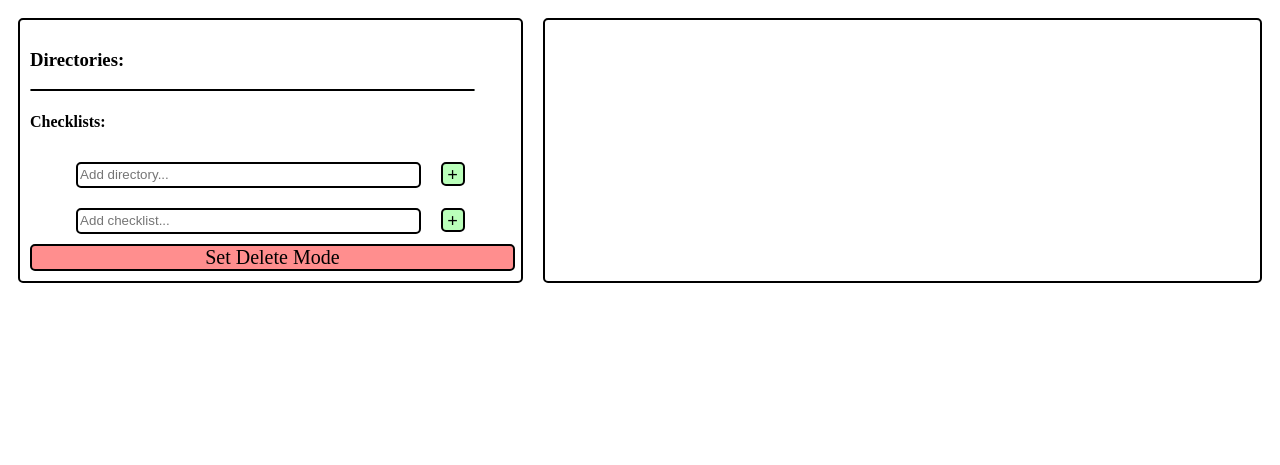
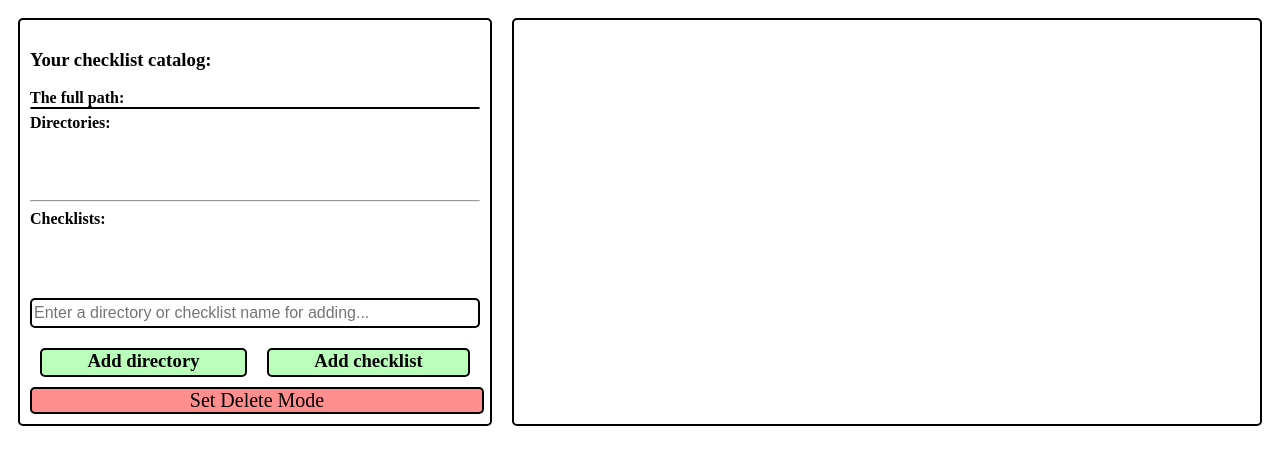
Before and after one commit to JonnyB1438/checklister, a Django app: page /checklist/ in a window 1280 px wide. Shown: the top 465 px of the page. Run offline with Django 3.2, Linux system fonts and the light colour scheme.

Commit message:
added menu icons; refactored js code

```diff
--- a/checklister/checklist/services.py
+++ b/checklister/checklist/services.py
@@ -281,4 +281,5 @@ def post_handler(request):
                                  name=request.POST["checklist_name"],
                                  data=request.POST["checklist_data"]):
             return JsonResponse({'status': 'Success'}, status=200)
-    return JsonResponse({'error': 'Error'}, status=500)
+    return JsonResponse({'status': 'Success'}, status=200)
+    # return JsonResponse({'error': 'Error'}, status=500)
--- a/checklister/checklist/static/checklist/css/styles.css
+++ b/checklister/checklist/static/checklist/css/styles.css
@@ -1,35 +1,26 @@
-li {
-    color: green;
+h2 {
+    text-align: center;
 }
 
-.menu_img {
-    width: 20px;
-    height: 20px;
-}
-
-.parent {
-    display: flex;
-    flex-flow: row nowrap;
-    justify-content: center;
-    align-items: stretch;
-    height: 100%;
-    width: 100%;
+h4 {
+    margin: 5px 0 0 0;
 }
 
 .child {
     border: 2px solid black;
     border-radius: 5px;
-    flex: 0 1 auto;
     margin: 10px;
     padding: 10px;
 }
 
 #list_block {
+    max-width: 450px;
     flex: 1 1 auto;
 }
 
 #content {
-    flex: 3 1 auto;
+    max-width: 900px;
+    flex: 2 1 auto;
 }
 
 .parent_dir {
@@ -38,162 +29,15 @@ li {
     border: 1px solid black;
     border-radius: 3px;
     background-color: #baffba;
-    width: 90%;
+    box-sizing: border-box;
     font-size: 20px;
     text-align: left;
     padding-left: 10px;
     display: block;
 }
 
-#list, #check_list {
-    list-style: none;
-    padding: 0;
-}
-
-.list {
-    cursor: pointer;
-    user-select: none;
-    border: 1px solid lightblue;
-    color: blue;
-    background-color: #e7e7e7;
-    border-radius: 3px;
-    margin: 10px 0 10px 20px;
-    font-size: 20px;
-    text-align: left;
-    padding-left: 10px;
-}
-
-.list:hover {
-    background-color: #9cd9ed;
-}
-
-.check_list {
-    cursor: pointer;
-    user-select: none;
-    border: 1px solid brown;
-    color: blue;
-    background-color: #ffff7b;
-    border-radius: 3px;
-    margin: 10px 0 10px 20px;
-    font-size: 20px;
-    text-align: left;
-    padding-left: 10px;
-}
-
-.check_list:hover {
-    background-color: yellow;
-}
-
-#parent_dir:hover {
-    background-color: #56ff56;
-}
-
-.adding {
-    display: flex;
-    flex-flow: row nowrap;
-    justify-content: center;
-    align-items: stretch;
-    width: 100%;
-}
-
-.adding > input, #add_input {
-    border: 2px solid black;
-    border-radius: 5px;
-    flex: 0 1 auto;
-    margin: 10px;
-    width: 70%;
-    height: 20px;
-}
-
-.adding > .add_btn {
-    border: 2px solid black;
-    border-radius: 5px;
-    flex: 0 1 auto;
-    margin: 10px;
-    height: 20px;
-    width: 20px;
-    cursor: pointer;
-    user-select: none;
-    text-align: center;
-    font-size: 14pt;
-    font-weight: bold;
-    background-color: #baffba;
-}
-
-.button {
-    border: 2px solid black;
-    border-radius: 5px;
-    flex: 0 1 auto;
-    margin: 10px;
-    height: 20px;
-    cursor: pointer;
-    user-select: none;
-    text-align: center;
-    font-size: 14pt;
-    font-weight: bold;
-    background-color: #baffba;
-}
-
-#checklist_data > div > label {
-    cursor: pointer;
-    user-select: none;
-}
-
-.active {
-    border: 2px solid black;
-    border-radius: 5px;
-}
-
-#delete_mode {
-    cursor: pointer;
-    user-select: none;
-    border: 2px solid black;
-    border-radius: 5px;
-    width: 100%;
-    font-size: 20px;
-    text-align: center;
-    display: block;
-}
-
-.delete_mode, .delete {
-    background-color: #ff8e8e;
-}
-
-.normal_mode {
-    background-color: #88ff88;
-}
-
-#editing_div {
-    display: flex;
-    flex-flow: row nowrap;
-    justify-content: center;
-    align-items: stretch;
-    width: 100%;
-}
-
-#checklist_data > div {
-    margin: 10px;
-    height: 20px;
-    text-align: left;
-    font-size: 14pt;
-    display: flex;
-    flex-flow: row nowrap;
-    justify-content: left;
-    align-items: flex-start;
-    width: 100%;
-}
-
-#edit_string_input {
-    flex: 4 1 auto;
-}
-
-#save_string_btn {
-    flex: 1 1 auto;
-    margin: 0 10px 0 10px ;
-}
-
-.hide {
-    display: none;
+.parent_dir:hover, .button:hover {
+    background-color: #7dff7d;
 }
 
 /* Класс контекстного меню: */
@@ -218,3 +62,159 @@ li {
 .context-menu ul li a { color: #333; text-decoration: none; font-size: 12px; display: block; padding: 5px; }
 
 .context-menu ul li a:hover { background-color: #eee; }
+
+
+.flex_container {
+    display: flex;
+    flex-flow: row nowrap;
+    justify-content: center;
+}
+
+.flex_item {
+    flex: 1 1 auto;
+}
+
+.flex_end_item {
+    flex: 0 1 auto;
+    align-self: center;
+    justify-self: flex-end;
+}
+
+img.flex_end_item   {
+    width: 20px;
+    height: 20px;
+}
+
+#directory_list, #checklist_list {
+    min-height: 60px;
+}
+
+.directory {
+    cursor: pointer;
+    user-select: none;
+    border: 1px solid lightblue;
+    color: blue;
+    background-color: #e7e7e7;
+    border-radius: 3px;
+    margin: 10px 0 10px 20px;
+    font-size: 20px;
+    text-align: left;
+}
+
+.directory_name {
+    padding-left: 10px;
+}
+
+.directory:hover {
+    background-color: #9cd9ed;
+}
+
+.checklist {
+    cursor: pointer;
+    user-select: none;
+    border: 1px solid brown;
+    color: blue;
+    background-color: #ffff7b;
+    border-radius: 3px;
+    margin: 10px 0 10px 20px;
+    font-size: 20px;
+    text-align: left;
+    padding-left: 10px;
+}
+
+.checklist_name {
+    padding-left: 10px;
+}
+
+.checklist:hover {
+    background-color: yellow;
+}
+
+#delete_mode {
+    cursor: pointer;
+    user-select: none;
+    border: 2px solid black;
+    border-radius: 5px;
+    width: 100%;
+    font-size: 20px;
+    text-align: center;
+    display: block;
+}
+
+.delete_mode, .delete {
+    background-color: #ff8e8e;
+}
+
+.normal_mode {
+    background-color: #88ff88;
+}
+
+.adding > input {
+    border: 2px solid black;
+    border-radius: 5px;
+    margin: 10px 0 10px 0;
+    box-sizing: border-box;
+    width: 100%;
+    height: 30px;
+    font-size: 12pt;
+}
+
+.button {
+    border: 2px solid black;
+    border-radius: 5px;
+    margin: 10px;
+    padding: 0 10px 0 10px;
+    height: 25px;
+    cursor: pointer;
+    user-select: none;
+    text-align: center;
+    font-size: 14pt;
+    font-weight: bold;
+    background-color: #baffba;
+}
+
+#checklist_data > div {
+    margin: 10px 0 10px 0;
+    height: 20px;
+    text-align: left;
+    font-size: 14pt;
+    width: 100%;
+}
+
+#checklist_data > div:not(.active) {
+    border: 1px solid transparent;
+}
+
+#checklist_data > div:hover:not(.active) {
+    border: 1px solid black;
+    border-radius: 5px;
+}
+
+checkbox_label {
+    cursor: pointer;
+    user-select: none;
+    box-sizing: border-box;
+    word-break: break-word;
+}
+
+#save_string_btn {
+    border: 2px solid black;
+    border-radius: 5px;
+    padding: 0 10px 0 10px;
+    height: 20px;
+    cursor: pointer;
+    user-select: none;
+    text-align: center;
+    font-size: 12pt;
+    font-weight: bold;
+    background-color: #baffba;
+}
+
+.active {
+    border: 2px solid black;
+    border-radius: 5px;
+}
+
+.hide {
+    display: none;
+}
--- a/checklister/checklist/static/checklist/js/main.js
+++ b/checklister/checklist/static/checklist/js/main.js
@@ -1,3 +1,6 @@
+var elementListDirectoryClassName = '.directory';
+var menu_image = '/static/checklist/img/menu.webp'
+
 $(document).ready(function () {
 
     var csrf = $("input[name=csrfmiddlewaretoken]").val();
@@ -9,9 +12,9 @@ $(document).ready(function () {
     });
 
     // Entry into the directory
-    $(document).on("click", ".list", function(){
+    $(document).on("click", ".directory_name", function(){
         console.log('Click! - ' + $(this).text());
-        if ($(this).hasClass('delete')) {}
+        if ($(this).parent().hasClass('delete')) {}
         else {
             console.log($(this).attr('value'))
             $.ajax({
@@ -41,31 +44,14 @@ $(document).ready(function () {
         });
     });
 
-    //loading checklist information
-    $(document).on("click", ".check_list", function(){
-        if ($(this).hasClass('delete')) {}
-        else {
-        console.log("Choosen checklist ID:" + $(this).attr('value'));
-        $.ajax({
-            url: '',
-            type: 'get',
-            data: {
-                checklist_id: $(this).attr('value'),
-            },
-            success: load_checklist_data,
-            error: function(response) {location.reload();},
-        });
-        };
-    });
-
     // creation a new directory into the current directory
     $(document).on("click", "#add_dir", function(){
         console.log('Click adding directory! - ' + $(this).text());
-        let dir_name = $("#dir_name").val();
+        let dir_name = $("#entered_name").val();
 //        console.log(dir_name);
 //        console.log(csrf);
         if (dir_name) {
-            $("#dir_name").val("");
+            $("#entered_name").val("");
             $.ajax({
                 url: '',
                 type: 'post',
@@ -83,11 +69,9 @@ $(document).ready(function () {
     // creation a new checklist into the current directory
     $(document).on("click", "#add_checklist", function(){
         console.log('Click adding checklist!');
-        var checklist_name = $("#checklist_name").val();
-//        console.log(checklist_name);
-//        console.log(csrf);
+        var checklist_name = $("#entered_name").val();
         if (checklist_name) {
-            $("#checklist_name").val("");
+            $("#entered_name").val("");
             $.ajax({
                 url: '',
                 type: 'post',
@@ -102,6 +86,11 @@ $(document).ready(function () {
         };
     });
 
+    // open menu
+    $(document).on("click", ".menu_img", function() {
+        console.log("The menu is opening...")
+    });
+
     // Entry into deletion mode and normal mode
     $(document).on("click", "#delete_mode", function(){
         console.log('Click Delete Mode!');
@@ -111,34 +100,36 @@ $(document).ready(function () {
             $(this).text('Set Normal Mode');
             $(this).removeClass("delete_mode")
             $(this).addClass("normal_mode")
-            $(".list").addClass("delete")
-            $(".check_list").addClass("delete")
+            $(".directory").addClass("delete")
+            $(".checklist").addClass("delete")
             $(".adding").addClass("hide")
             $(".parent_dir").addClass("hide")
+            $(".menu_img").addClass("hide")
         }
         else {
             $(this).attr('value', '0');
             $(this).text('Set Delete Mode');
             $(this).removeClass("normal_mode")
             $(this).addClass("delete_mode")
-            $(".list").removeClass("delete")
-            $(".check_list").removeClass("delete")
+            $(".directory").removeClass("delete")
+            $(".checklist").removeClass("delete")
             $(".adding").removeClass("hide")
             $(".parent_dir").removeClass("hide")
+            $(".menu_img").removeClass("hide")
         };
     });
 
-    // Deletion directory or checklist
+    // Deletion directory or checklist (not tested)
     $(document).on("click", ".delete", function(){
         console.log("We will delete" + $(this).attr('innerHtml'));
         let dict = {};
         let element;
         dict['csrfmiddlewaretoken'] = csrf;
-        if ($(this).hasClass('check_list')){
-            dict['delete_checklist_id'] = $(this).attr('value');
+        if ($(this).hasClass('checklist')){
+            dict['delete_checklist_id'] = $(this).children('.checklist_name').attr('value');
         }
-        else if ($(this).hasClass('list')){
-            dict['delete_directory_id'] = $(this).attr('value');
+        else if ($(this).hasClass('directory')){
+            dict['delete_directory_id'] = $(this).children('.directory_name').attr('value');
         };
         console.log("Data for sending: " + dict);
         element = $(this);
@@ -151,13 +142,30 @@ $(document).ready(function () {
         });
     });
 
+    //loading checklist information
+    $(document).on("click", ".checklist_name", function(){
+        if ($(this).parent().hasClass('delete')) {}
+        else {
+        console.log("Choosen checklist ID:" + $(this).attr('value'));
+        $.ajax({
+            url: '',
+            type: 'get',
+            data: {
+                checklist_id: $(this).attr('value'),
+            },
+            success: load_checklist_data,
+            error: function(response) {location.reload();},
+        });
+        };
+    });
+
     //add checklist string on web-form
     $(document).on("click", "#add_string_btn", function(){
         console.log("Adding string...");
         let new_string = $("#add_string_input").val();
         if (new_string) {
             console.log(new_string);
-            $('#checklist_data').append('<div><input type="checkbox"><label class="checkbox_label">' + new_string + '</label></div>');
+            $('#checklist_data').append('<div class="flex_container"><input type="checkbox" class="flex_end_item"><label class="checkbox_label flex_item">' + new_string + '</label></div>');
             $("#add_string_input").val('');
         }
     });
@@ -217,8 +225,8 @@ $(document).ready(function () {
         console.log($('.active .checkbox_label').text());
         let label = $('.active .checkbox_label');
         label.addClass('hide');
-        $('.active').append('<input type=text id="edit_string_input">');
-        $('.active').append('<div class="button" id="save_string_btn">Save</div>');
+        $('.active').append('<input type=text id="edit_string_input" class="flex_item">');
+        $('.active').append('<div class="flex_end_item" id="save_string_btn">Save</div>');
         $('#edit_string_input').val(label.text()).select();
 //        console.log($('.checkbox_label .active').innerText())
     });
@@ -255,6 +263,8 @@ $(document).ready(function () {
 //        event.preventDefault();
 //    });
 
+// for deleting.................................
+ //adding context menu on directory lists (not tested)
     $('.list').contextmenu(function(event) {
         event.preventDefault();
         // Удаляем предыдущие вызванное контекстное меню:
@@ -288,6 +298,7 @@ $(document).ready(function () {
          }
     });
 
+ //adding context menu on checklist list (not tested)
     $('.check_list').contextmenu(function(event) {
         event.preventDefault();
         // Удаляем предыдущие вызванное контекстное меню:
@@ -329,23 +340,24 @@ $(document).ready(function () {
 // load directory and checklist lists on the from ajax response
 // response{'parent_directory{'id', 'name'}', 'directories{numeric:{'id', 'name'}}', 'checklists{numeric:{'id', 'name'}}'}
 function load_json_data(response) {
-    $("#list").empty();
-    $("#check_list").empty();
+    $("#directory_list").empty();
+    $("#checklist_list").empty();
     console.log('Path:' + response['parent_directory']['id'] +
                 '; value: ' + response['parent_directory']['name']);
-    $(".parent_dir").html(response['parent_directory']['name']);
-    $(".parent_dir").attr('value', response['parent_directory']['id']);
+    $(".parent_dir").html(response['parent_directory']['name'])
+                    .attr('value', response['parent_directory']['id']);
     for (let key in response['directories']) {
         console.log('Directory:' + response['directories'][key]['id'] +
                     '; value: ' + response['directories'][key]['name']);
-        $("#list").append('<li class="list" value="' + response['directories'][key]['id'] +
-                          '">' + response['directories'][key]['name'] + '</li>');
+        $("#directory_list").append('<div class="directory flex_container"><div class="directory_name flex_item" value="' +
+                                    response['directories'][key]['id'] + '">' + response['directories'][key]['name'] +
+                                    '</div><img class="menu_img flex_end_item" src="' + menu_image + '"></div>');
     };
     for (let key in response['checklists']) {
             console.log('Checklist:' + response['checklists'][key]['id'] +
                         '; value: ' + response['checklists'][key]['name']);
-            $("#check_list").append('<li class="check_list" value="' + response['checklists'][key]['id'] + '">' +
-                                    response['checklists'][key]['name'] + '</li>');
+            $("#checklist_list").append('<div class="checklist flex_container"><div class="checklist_name flex_item" value="' + response['checklists'][key]['id'] + '">' +
+                                    response['checklists'][key]['name'] + '</div><img class="menu_img flex_end_item" src="' + menu_image + '"></div>');
     };
 };
 
@@ -355,31 +367,29 @@ function load_checklist_data(response) {
     let data;
     $("#content").empty();
     console.log("Checklist data:" + response);
-    $('#content').append('<h2 value="' + response['id'] + '">' + response['name'] + '</h2>');
-    $('#content').append('<div id="checklist_data"></div>');
+    $('#content').append('<h2 value="' + response['id'] + '">' + response['name'] + '</h2>')
+                 .append('<div id="checklist_data"></div>');
     if (response['data']) {
         data = JSON.parse(response['data']);
     };
     console.log("Data: " + data);
     for (let key in data) {
-//        console.log(key + ' = ' + data[key]);
-//        console.log(data[key]['text'] + ' : ' + data[key]['status']);
         if (data[key]['status']) {
-            $('#checklist_data').append('<div><input type="checkbox" checked><label class="checkbox_label">' + data[key]['text'] + '</label></div>');
+            $('#checklist_data').append('<div class="flex_container"><input type="checkbox" class="flex_end_item" checked><label class="checkbox_label flex_item">' + data[key]['text'] + '</label></div>');
         }
         else {
-            $('#checklist_data').append('<div><input type="checkbox"><label class="checkbox_label">' + data[key]['text'] + '</label></div>');
+            $('#checklist_data').append('<div class="flex_container"><input type="checkbox" class="flex_end_item"><label class="checkbox_label flex_item">' + data[key]['text'] + '</label></div>');
         };
     };
-    $('#content').append('<div id="editing_div">' +
-                            '<div id="move_up_btn" class="button hide">Move Up</div>' +
-                            '<div id="move_down_btn" class="button hide">Move Down</div>' +
-                            '<div id="edit_label_btn" class="button hide">Edit String</div>' +
-                            '<div id="delete_label_btn" class="button hide">Delete String</div>' +
+    $('#content').append('<div id="editing_div" class="flex_container">' +
+                            '<div id="move_up_btn" class="flex_item button hide">Move Up</div>' +
+                            '<div id="move_down_btn" class="flex_item button hide">Move Down</div>' +
+                            '<div id="edit_label_btn" class="flex_item button hide">Edit String</div>' +
+                            '<div id="delete_label_btn" class="flex_item button hide">Delete String</div>' +
                          '</div>');
-    $('#content').append('<div id="add_string_div" class="adding"></div>');
-    $('#add_string_div').append('<input type="text" id="add_string_input" value="" placeholder="Enter a new string...">');
-    $('#add_string_div').append('<div id="add_string_btn" class="button">Add</div>');
+    $('#content').append('<div id="add_string_div" class="flex_container adding"></div>');
+    $('#add_string_div').append('<input type="text" id="add_string_input" class="flex_item" value="" placeholder="Enter a new string...">');
+    $('#add_string_div').append('<div id="add_string_btn" class="flex_end_item button">Add</div>');
     $('#content').append('<div id="save_checklist_btn" class="button">Save checklist</div>');
 };
 
--- a/checklister/checklist/templates/checklist/checklist.html
+++ b/checklister/checklist/templates/checklist/checklist.html
@@ -4,38 +4,45 @@
 
 {% block content %}
 {% load static %}
-<div class="parent">
+<div class="flex_container">
     {% csrf_token %}
     <div id="list_block" class="child">
-    <h3>Directories:</h3>
+    <h3>Your checklist catalog:</h3>
+    <h4>The full path:</h4>
     {% if content.parent_directory %}
         <div class="parent_dir" value="{{ content.parent_directory.id }}">{{ content.parent_directory.name }}</div>
     {% else %}
         <div class="parent_dir" value=""> </div>
     {% endif %}
-        <ul id="list">
+    <h4>Directories:</h4>
+        <div id="directory_list">
             {% if content.directories %}
                 {% for directory in content.directories.values %}
-<!--                    <li class="list" value="{{ directory.id }}">{{ directory.name }}<img class="menu_img" src="{% static 'checklist/img/menu.webp' %}"></li>-->
-                    <li class="list" value="{{ directory.id }}">{{ directory.name }}</li>
+                    <div class="directory flex_container">
+                        <div class="directory_name flex_item" value="{{ directory.id }}">{{ directory.name }}</div>
+                        <img class="menu_img flex_end_item" src="{% static 'checklist/img/menu.webp' %}">
+                    </div>
                 {% endfor %}
             {% endif %}
-        </ul>
+        </div>
+        <hr>
         <h4>Checklists:</h4>
-        <ul id="check_list">
+        <div id="checklist_list">
             {% if content.checklists %}
                 {% for checklist in content.checklists.values %}
-                    <li class="check_list" value="{{ checklist.id }}">{{ checklist.name }}</li>
+                    <div class="checklist flex_container">
+                        <div class="checklist_name flex_item" value="{{ checklist.id }}">{{ checklist.name }}</div>
+                        <img class="menu_img flex_end_item" src="{% static 'checklist/img/menu.webp' %}">
+                    </div>
                 {% endfor %}
             {% endif %}
-        </ul>
-        <div class="adding">
-            <input type="text" id="dir_name" name="dir_name" value="" placeholder="Add directory...">
-            <div id="add_dir" class="add_btn button">+</div>
         </div>
         <div class="adding">
-            <input type="text" id="checklist_name" name="checklist_name" value="" placeholder="Add checklist...">
-            <div id="add_checklist" class="add_btn button">+</div>
+            <input type="text" id="entered_name" name="dir_name" value="" placeholder="Enter a directory or checklist name for adding...">
+            <div class="flex_container">
+                <div id="add_dir" class="button flex_item">Add directory</div>
+                <div id="add_checklist" class="button flex_item">Add checklist</div>
+            </div>
         </div>
         <div id="delete_mode" class="delete_mode" value="0">Set Delete Mode</div>
     </div>
```
